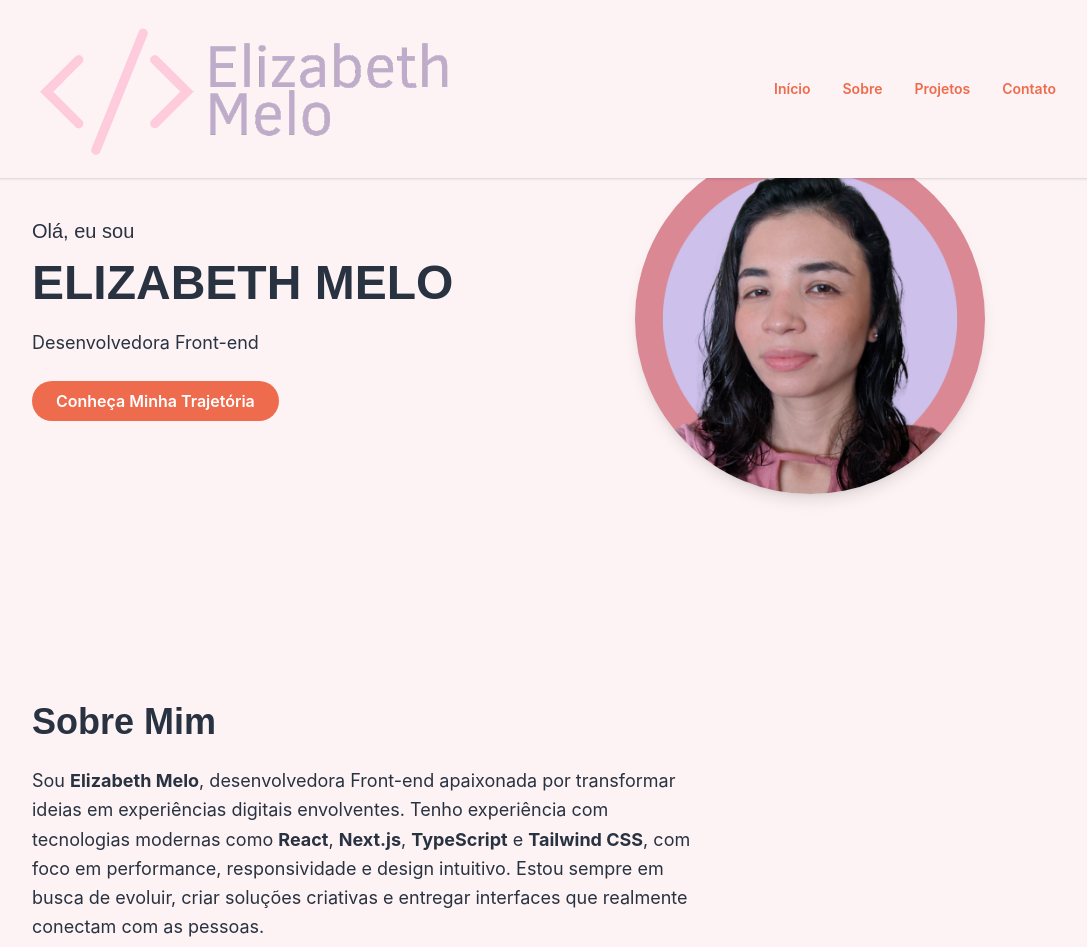
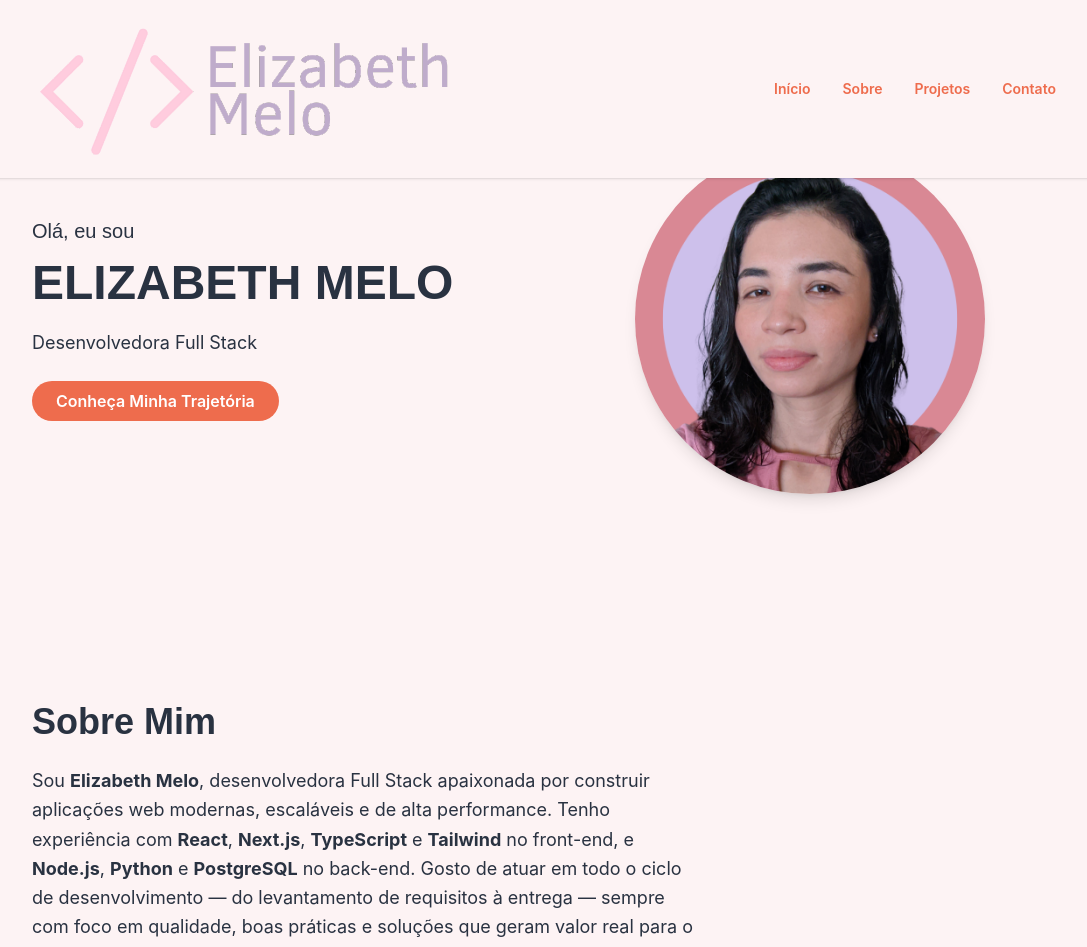
Before and after one commit to elizabethmp82/portifolio-elizabeth, a Next.js app: page / in a window 1280 px wide. Shown: the top 947 px of the page, without its empty margins (96-1183 px from the left). Built offline with nearby package versions, Linux system fonts and the light colour scheme; a web font is replaced by a local one.

Commit message:
docs/feat: atualiza título para Full Stack e adiciona README

```diff
--- a/src/app/layout.tsx
+++ b/src/app/layout.tsx
@@ -12,7 +12,7 @@ const horizonFont = localFont({
 })
 
 export const metadata: Metadata = {
-  title: 'Elizabeth Melo | Desenvolvedora Front-end',
+  title: 'Elizabeth Melo | Desenvolvedora Full Stack',
   description: 'Portfólio Elizabeth Melo',
 }
 
--- a/src/components/Hero.tsx
+++ b/src/components/Hero.tsx
@@ -29,7 +29,7 @@ export default function Hero() {
           <h1 className="text-4xl md:text-5xl font-bold leading-tight font-title mt-2">
             ELIZABETH MELO
           </h1>
-          <p className="mt-4 text-lg">Desenvolvedora Front-end</p>
+          <p className="mt-4 text-lg">Desenvolvedora Full Stack</p>
         <a href="/Curriculo-Elizabeth Melo.pdf"  download className="inline-block mt-6 px-6 py-2 bg-primary !text-white font-semibold rounded-xl hover:opacity-90 transition">
           Conheça Minha Trajetória
            </a>
--- a/src/components/SobreMim.tsx
+++ b/src/components/SobreMim.tsx
@@ -23,7 +23,7 @@ export default function SobreMim() {
           transition={{ delay: 0.2, duration: 0.8 }}
           viewport={{ once: true, amount: 0.1}}
         >
-          Sou <strong>Elizabeth Melo</strong>, desenvolvedora Front-end apaixonada por transformar ideias em experiências digitais envolventes. Tenho experiência com tecnologias modernas como <strong>React</strong>, <strong>Next.js</strong>, <strong>TypeScript</strong> e <strong>Tailwind CSS</strong>, com foco em performance, responsividade e design intuitivo. Estou sempre em busca de evoluir, criar soluções criativas e entregar interfaces que realmente conectam com as pessoas.
+          Sou <strong>Elizabeth Melo</strong>, desenvolvedora Full Stack apaixonada por construir aplicações web modernas, escaláveis e de alta performance. Tenho experiência com <strong>React</strong>, <strong>Next.js</strong>, <strong>TypeScript</strong> e <strong>Tailwind</strong> no front-end, e <strong>Node.js</strong>, <strong>Python</strong> e <strong>PostgreSQL</strong> no back-end. Gosto de atuar em todo o ciclo de desenvolvimento — do levantamento de requisitos à entrega — sempre com foco em qualidade, boas práticas e soluções que geram valor real para o usuário.
         </motion.p>
       </div>
     </section>
```
Also changed, not shown: 1 other file (tests, documents, lock files or other folders).
